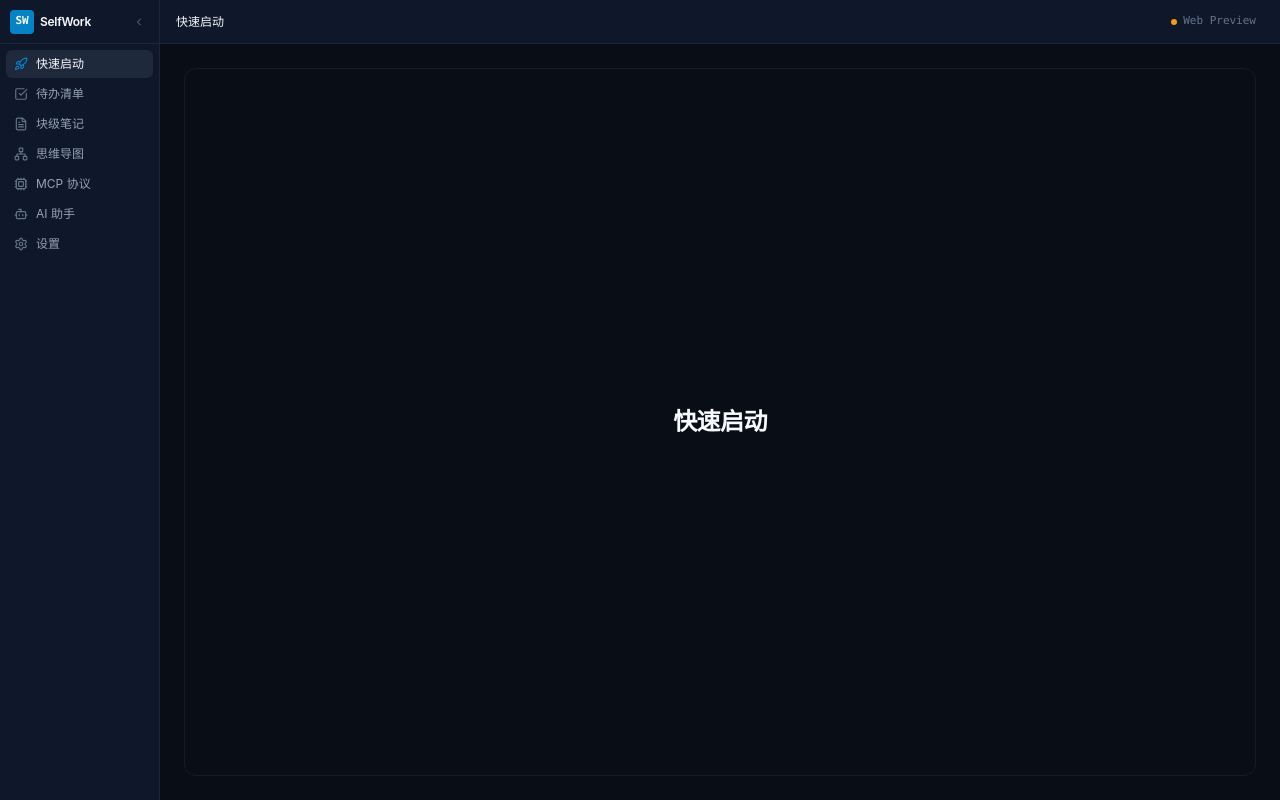
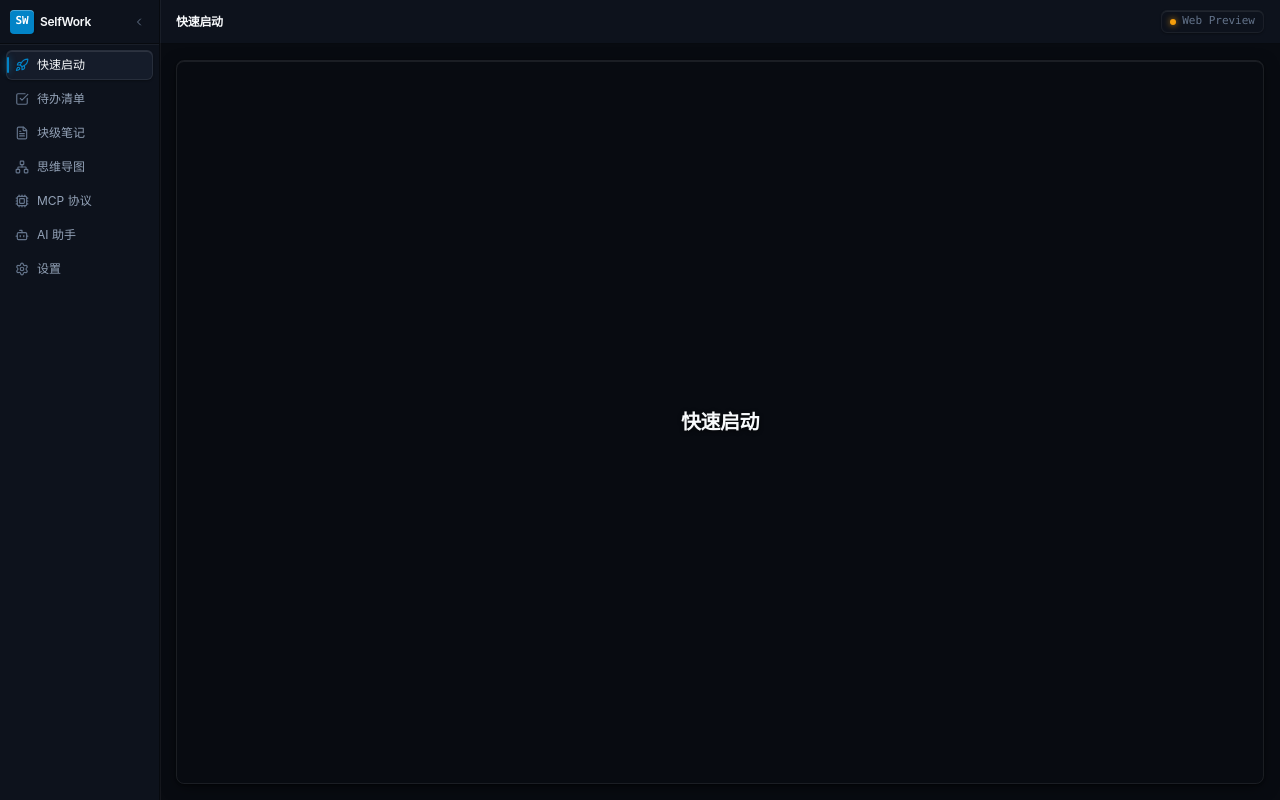
Before and after one commit to SnowLove0303/SelfWork-A, a React (Vite) app: page / in a window 1280 px wide. Built offline with nearby package versions, Linux system fonts and the light colour scheme.

Commit message:
style(ui): apply chiseled hairlines, physical bevel highlights, and depth shadows

```diff
--- a/src/components/Header.tsx
+++ b/src/components/Header.tsx
@@ -16,9 +16,9 @@ export const Header: React.FC<HeaderProps> = ({
   const currentMod = MODULES.find((m) => m.id === activeModule) || MODULES[0];
 
   return (
-    <header className="flex h-11 w-full items-center justify-between border-b border-border-subtle bg-canvas-default px-4 select-none">
+    <header className="flex h-11 w-full items-center justify-between bg-canvas-default chiseled-border-b px-4 select-none">
       <div className="flex items-center gap-2">
-        <h1 className="text-xs font-medium text-fg-primary">
+        <h1 className="text-xs font-semibold text-fg-primary tracking-tight">
           {currentMod.name}
         </h1>
       </div>
@@ -27,15 +27,16 @@ export const Header: React.FC<HeaderProps> = ({
         <button
           type="button"
           onClick={onRefreshKernel}
-          className="flex items-center gap-1.5 rounded px-2 py-0.5 text-[11px] font-mono text-fg-muted hover:text-fg-secondary hover:bg-canvas-elevated transition-colors"
+          title="点击重新探测连接状态"
+          className="flex items-center gap-1.5 rounded-md border border-white/[0.06] bg-canvas-elevated/80 px-2 py-0.5 text-[11px] font-mono text-fg-muted shadow-[inset_0_1px_0_rgba(255,255,255,0.08),_0_1px_2px_rgba(0,0,0,0.3)] hover:text-fg-secondary hover:border-white/[0.12] active:shadow-[inset_0_1px_2px_rgba(0,0,0,0.5)] transition-all"
         >
           <span
             className={`h-1.5 w-1.5 rounded-full ${
               kernelStatus.status === 'ready'
-                ? 'bg-emerald-500'
+                ? 'bg-emerald-500 shadow-[0_0_6px_rgba(16,185,129,0.8)]'
                 : kernelStatus.status === 'fallback_web'
-                ? 'bg-amber-500'
-                : 'bg-rose-500'
+                ? 'bg-amber-500 shadow-[0_0_6px_rgba(245,158,11,0.8)]'
+                : 'bg-rose-500 shadow-[0_0_6px_rgba(244,63,94,0.8)]'
             }`}
           />
           <span>{kernelStatus.status === 'ready' ? 'Desktop' : 'Web Preview'}</span>
--- a/src/components/Sidebar.tsx
+++ b/src/components/Sidebar.tsx
@@ -50,18 +50,18 @@ export const Sidebar: React.FC<SidebarProps> = ({
 }) => {
   return (
     <aside
-      className={`relative flex flex-col border-r border-border-subtle bg-canvas-default transition-all duration-200 select-none ${
+      className={`relative flex flex-col bg-canvas-default chiseled-border-r transition-all duration-200 select-none ${
         collapsed ? 'w-12' : 'w-40'
       }`}
     >
-      {/* 顶部 Brand 区域 */}
-      <div className="flex h-11 items-center justify-between px-2.5 border-b border-border-subtle">
+      {/* 顶部 Brand 区域 (立体切削底线) */}
+      <div className="flex h-11 items-center justify-between px-2.5 chiseled-border-b">
         <div className="flex items-center gap-1.5 overflow-hidden">
-          <div className="flex h-6 w-6 shrink-0 items-center justify-center rounded bg-brand-primary text-white font-bold font-mono text-[11px]">
+          <div className="flex h-6 w-6 shrink-0 items-center justify-center rounded bg-brand-primary text-white font-bold font-mono text-[11px] shadow-[inset_0_1px_0_rgba(255,255,255,0.3),_0_1px_3px_rgba(0,0,0,0.5)]">
             SW
           </div>
           {!collapsed && (
-            <span className="text-xs font-semibold text-fg-primary truncate tracking-tight">
+            <span className="text-xs font-semibold text-fg-primary tracking-tight">
               SelfWork
             </span>
           )}
@@ -70,14 +70,14 @@ export const Sidebar: React.FC<SidebarProps> = ({
           type="button"
           onClick={onToggleCollapse}
           title={collapsed ? '展开侧栏' : '收起侧栏'}
-          className="flex h-5 w-5 items-center justify-center rounded text-fg-muted hover:text-fg-primary hover:bg-canvas-elevated transition-colors"
+          className="flex h-5 w-5 items-center justify-center rounded text-fg-muted hover:text-fg-primary hover:bg-canvas-elevated hover:shadow-[inset_0_1px_0_rgba(255,255,255,0.06)] transition-all"
         >
           {collapsed ? <ChevronRight className="h-3 w-3" /> : <ChevronLeft className="h-3 w-3" />}
         </button>
       </div>
 
-      {/* 模块导航清单 */}
-      <nav className="flex-1 space-y-0.5 p-1.5 overflow-y-auto">
+      {/* 模块导航清单 (立体按钮凹凸质感) */}
+      <nav className="flex-1 space-y-1 p-1.5 overflow-y-auto">
         {MODULES.map((mod) => {
           const isActive = activeModule === mod.id;
           return (
@@ -86,13 +86,17 @@ export const Sidebar: React.FC<SidebarProps> = ({
               type="button"
               onClick={() => onSelectModule(mod.id)}
               title={collapsed ? mod.name : undefined}
-              className={`flex w-full items-center gap-2 rounded-md px-2 py-1.5 text-xs transition-colors ${
+              className={`group relative flex w-full items-center gap-2 rounded-md px-2 py-1.5 text-xs transition-all duration-150 ${
                 isActive
-                  ? 'bg-canvas-elevated text-fg-primary font-medium'
-                  : 'text-fg-secondary hover:bg-canvas-elevated/60 hover:text-fg-primary'
+                  ? 'bg-canvas-elevated text-fg-primary font-medium border border-white/[0.08] chiseled-btn-active'
+                  : 'text-fg-secondary hover:bg-canvas-elevated/40 hover:text-fg-primary border border-transparent hover:border-white/[0.04]'
               }`}
             >
-              <div className={`shrink-0 ${isActive ? 'text-brand-primary' : 'text-fg-muted'}`}>
+              {/* 激活指示线 */}
+              {isActive && (
+                <span className="absolute left-0 top-1.5 bottom-1.5 w-0.5 rounded-full bg-brand-primary shadow-[0_0_6px_rgba(2,132,199,0.8)]" />
+              )}
+              <div className={`shrink-0 transition-colors ${isActive ? 'text-brand-primary' : 'text-fg-muted group-hover:text-fg-primary'}`}>
                 {renderIcon(mod.iconName, 'h-3.5 w-3.5')}
               </div>
               {!collapsed && (
--- a/src/components/SlotContainer.tsx
+++ b/src/components/SlotContainer.tsx
@@ -10,10 +10,13 @@ export const SlotContainer: React.FC<SlotContainerProps> = ({ activeModule }) =>
   const currentMod = MODULES.find((m) => m.id === activeModule) || MODULES[0];
 
   return (
-    <main className="flex-1 bg-canvas-subtle p-6 overflow-hidden">
-      {/* 纯净主舞台：无任何假大空卡片与占位说明，真实留白等待后续功能写入 */}
-      <div className="h-full w-full rounded-xl border border-border-subtle bg-canvas-default/30 flex flex-col items-center justify-center">
-        <span className="text-2xl font-semibold tracking-tight text-fg-muted/40 font-mono">
+    <main className="flex-1 bg-canvas-subtle p-4 overflow-hidden">
+      {/* 纯净主舞台：物理级立体微切削边缘，顶部高光 + 下凹柔和投影 */}
+      <div className="h-full w-full rounded-lg bg-canvas-default/70 chiseled-card flex flex-col items-center justify-center relative overflow-hidden">
+        {/* 背景微弱环境暗光晕，增强景深 */}
+        <div className="absolute inset-0 bg-radial-gradient from-white/[0.02] to-transparent pointer-events-none" />
+
+        <span className="text-xl font-semibold tracking-tight text-fg-muted/30 font-mono drop-shadow-[0_1px_2px_rgba(0,0,0,0.8)] select-none">
           {currentMod.name}
         </span>
       </div>
--- a/src/styles/globals.css
+++ b/src/styles/globals.css
@@ -3,10 +3,10 @@
 @tailwind utilities;
 
 :root {
-  /* 基础暗色工业画布 (默认深色专业极客风格) */
-  --color-canvas-subtle: #090d16;
-  --color-canvas-default: #0f172a;
-  --color-canvas-elevated: #1e293b;
+  /* 基础暗色工业画布 (带层次梯度的深色基调) */
+  --color-canvas-subtle: #080b11;
+  --color-canvas-default: #0d121c;
+  --color-canvas-elevated: #151c2a;
 
   /* 文字对比度 (WCAG 2.2 AA 严格达标) */
   --color-fg-primary: #f8fafc;
@@ -18,10 +18,11 @@
   --color-brand-hover: #0369a1;
   --color-brand-subtle: rgba(2, 132, 199, 0.15);
 
-  /* 边框与分割 */
+  /* 立体切削边框色阶 (阴阳线条) */
   --color-border-subtle: rgba(255, 255, 255, 0.06);
-  --color-border-default: rgba(255, 255, 255, 0.12);
-  --color-border-emphasis: rgba(255, 255, 255, 0.2);
+  --color-border-default: rgba(255, 255, 255, 0.1);
+  --color-border-emphasis: rgba(255, 255, 255, 0.18);
+  --color-border-dark: rgba(0, 0, 0, 0.45);
 }
 
 body {
@@ -35,18 +36,43 @@ body {
   -webkit-font-smoothing: antialiased;
 }
 
+/* 工业级立体感线条与微浮雕切削 */
+.chiseled-border-r {
+  border-right: 1px solid var(--color-border-dark);
+  box-shadow: 1px 0 0 0 rgba(255, 255, 255, 0.05);
+}
+
+.chiseled-border-b {
+  border-bottom: 1px solid var(--color-border-dark);
+  box-shadow: 0 1px 0 0 rgba(255, 255, 255, 0.05);
+}
+
+.chiseled-card {
+  border: 1px solid rgba(255, 255, 255, 0.08);
+  box-shadow:
+    inset 0 1px 0 0 rgba(255, 255, 255, 0.08),
+    0 1px 2px 0 rgba(0, 0, 0, 0.4),
+    0 4px 16px -2px rgba(0, 0, 0, 0.5);
+}
+
+.chiseled-btn-active {
+  box-shadow:
+    inset 0 1px 0 0 rgba(255, 255, 255, 0.1),
+    0 1px 2px 0 rgba(0, 0, 0, 0.3);
+}
+
 /* 滚动条极简处理 */
 ::-webkit-scrollbar {
-  width: 6px;
-  height: 6px;
+  width: 5px;
+  height: 5px;
 }
 ::-webkit-scrollbar-track {
   background: transparent;
 }
 ::-webkit-scrollbar-thumb {
-  background: rgba(255, 255, 255, 0.1);
+  background: rgba(255, 255, 255, 0.12);
   border-radius: 3px;
 }
 ::-webkit-scrollbar-thumb:hover {
-  background: rgba(255, 255, 255, 0.2);
+  background: rgba(255, 255, 255, 0.22);
 }
```
